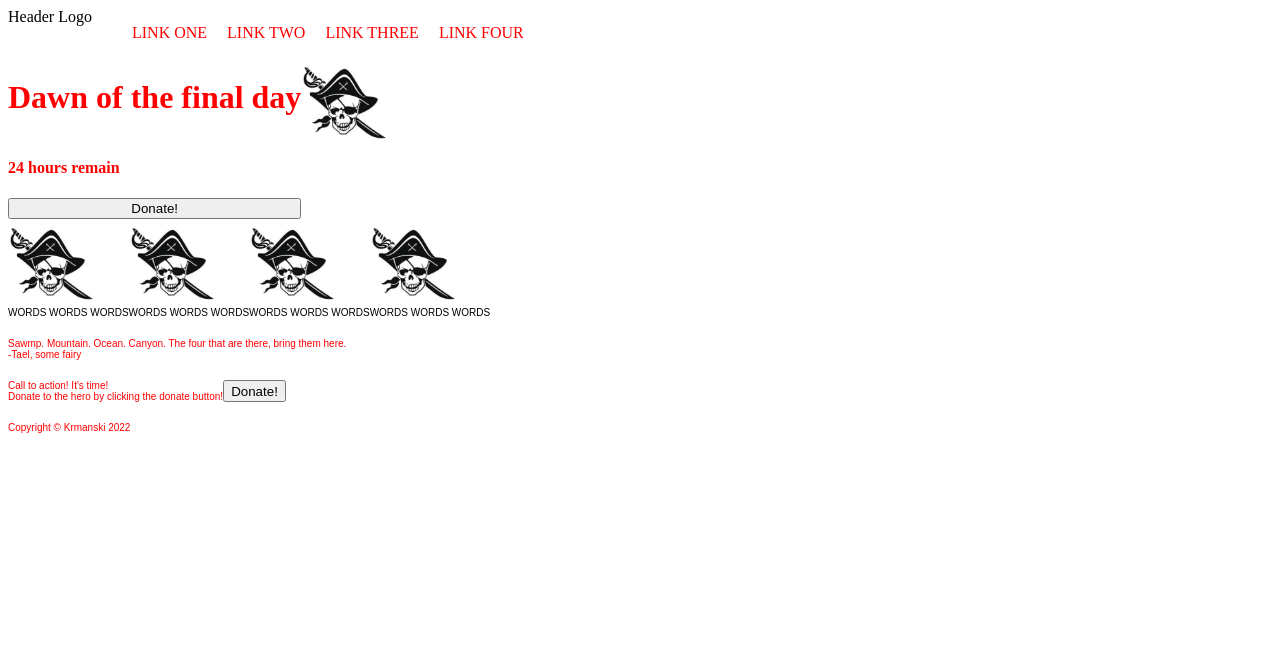
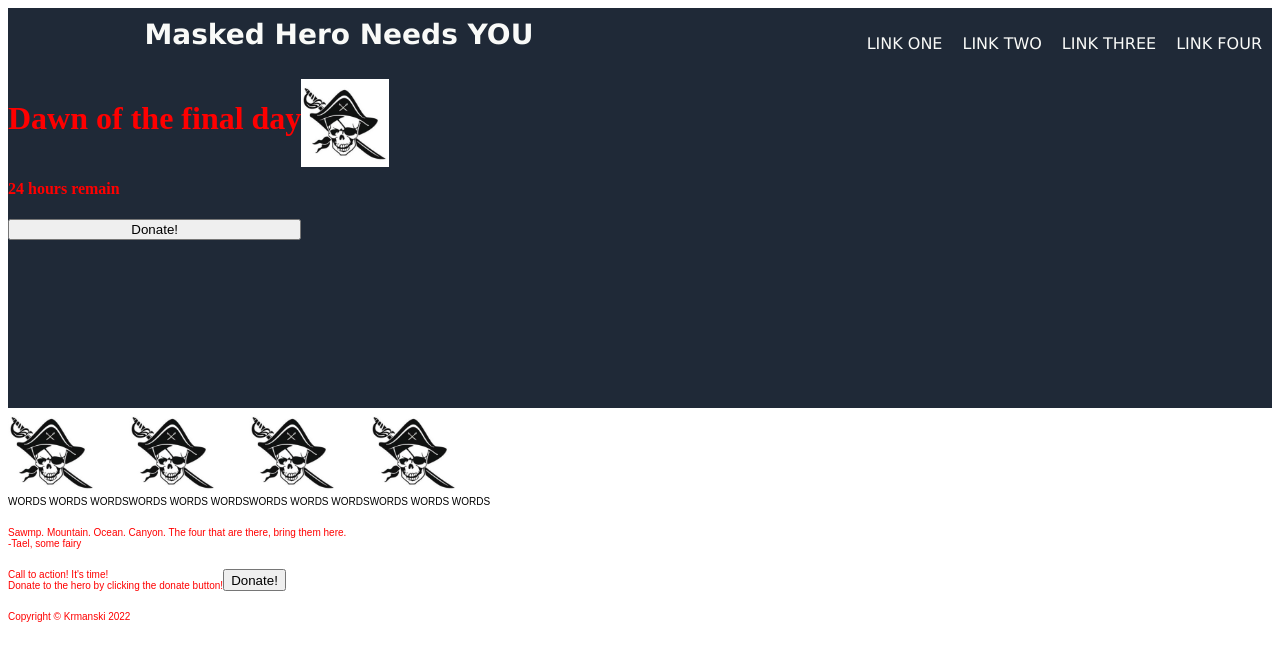
Before and after one commit to manski117/landing-page, a plain HTML site: page index.html in a window 1280 px wide. Drawn offline with Linux system fonts and the light colour scheme.

Commit message:
Add links for header
Links for header now work. Header text formatted to look more
readable on blue background.

```diff
--- a/index.html
+++ b/index.html
@@ -9,13 +9,13 @@
 </head>
 <body>
     <div class="header-container">
-        <div class="header">Header Logo
+        <div class="header">Masked Hero Needs YOU
             <div class="header-links-container">
                 <ul class="header-links-list">
-                    <li><a href="#">LINK ONE</a></li>
-                    <li><a href="#">LINK TWO</a></li>
-                    <li><a href="#">LINK THREE</a></li>
-                    <li><a href="#">LINK FOUR</a></li>
+                    <li><a href="https://static.wikia.nocookie.net/zelda/images/2/2a/Fierce_Deity_Link.png">LINK ONE</a></li>
+                    <li><a href="https://cdnb.artstation.com/p/assets/images/images/019/059/973/large/kozmica-64-deku-link.jpg?1561841091">LINK TWO</a></li>
+                    <li><a href="https://cdnb.artstation.com/p/assets/images/images/048/745/385/large/sabrina-leung-goronlink.jpg">LINK THREE</a></li>
+                    <li><a href="https://flyclipart.com/thumb2/zora-link-930840.png">LINK FOUR</a></li>
                 </ul>
             </div>
         </div>
--- a/style.css
+++ b/style.css
@@ -1,21 +1,33 @@
 /*elements relevant for header (section 1/6)*/
 .header-container{
-
+    height: 400px;
+    align-items: center;
+    background-color: #1f2937;
 }
 
 .header{
     display: flex;
+    padding: 10px;
+    color: #f9faf8;
+    font-size: 28px;
+    margin-left: 10%;
+    font-weight: 700;
+    font-family: Verdana, Geneva, Tahoma, sans-serif;
+    justify-content: space-between;
 }
 
 ul{
     display: flex;
     gap: 20px;
-    color: white;
+    color:#f9faf8;
     text-decoration: none;
+    list-style: none;
+    font-size: 16px;
+    font-weight: 400;
 }
 
 a{
-    color: red;
+    color: #f9faf8;
     text-decoration: none;
 }
 
```
